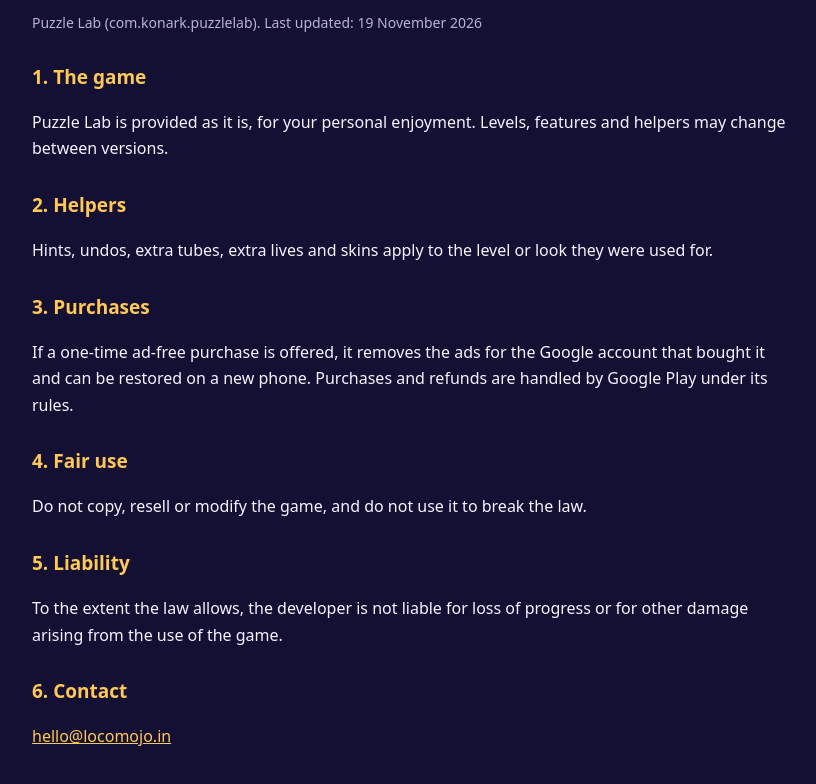
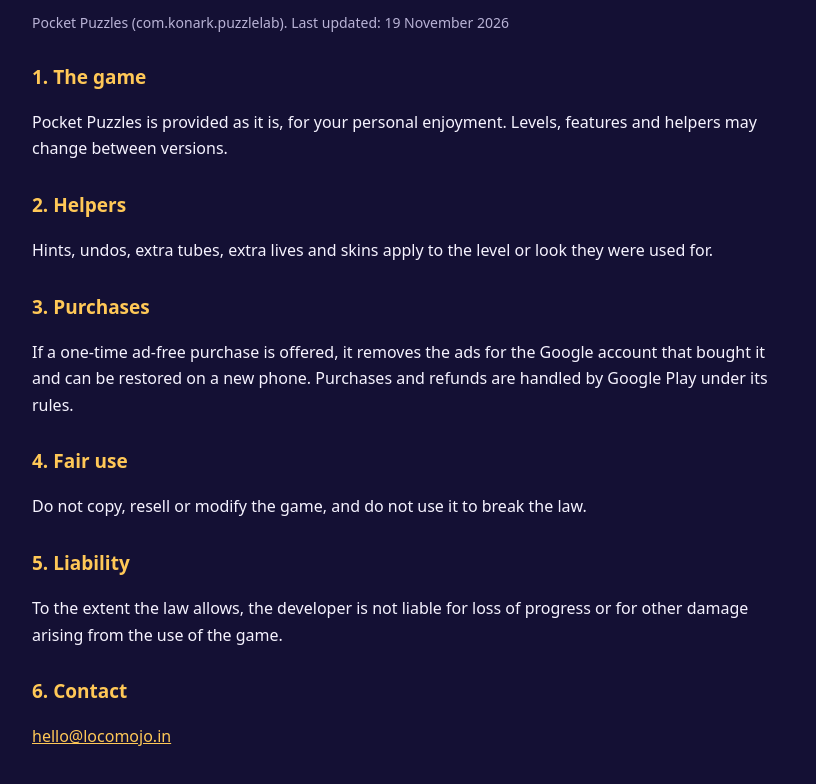
Before and after one commit to konarkjha/puzzlelab-site, a plain HTML site: page terms.html in a window 1280 px wide. Shown: the part 126-910 px from the top of the page, without its empty margins (228-1044 px from the left). Drawn offline with Linux system fonts and the light colour scheme.

Commit message:
Rename to Pocket Puzzles
Co-Authored-By: Claude Fable 5.2 <noreply@anthropic.com>

```diff
--- a/terms.html
+++ b/terms.html
@@ -1,11 +1,11 @@
 <!doctype html><html lang="en"><head><meta charset="utf-8"><meta name="viewport" content="width=device-width,initial-scale=1">
-<title>Terms of Use: Puzzle Lab</title><style>body{margin:0;background:#141034;color:#f6f3ff;font:16px/1.65 system-ui,Segoe UI,Roboto,sans-serif}
+<title>Terms of Use: Pocket Puzzles</title><style>body{margin:0;background:#141034;color:#f6f3ff;font:16px/1.65 system-ui,Segoe UI,Roboto,sans-serif}
 main{max-width:760px;margin:0 auto;padding:32px 20px 64px}h1{font-size:30px;margin:8px 0}h2{font-size:19px;margin:28px 0 6px;color:#ffc857}
 a{color:#ffc857}nav{font-size:14px;margin-bottom:18px}.muted{color:#b9b3d6;font-size:14px}</style></head><body><main>
 <nav><a href="index.html">About</a> &middot; <a href="privacy.html">Privacy</a> &middot; <a href="terms.html">Terms</a></nav>
 <h1>Terms of Use</h1>
-<p class="muted">Puzzle Lab (com.konark.puzzlelab). Last updated: 19 November 2026</p>
-<h2>1. The game</h2><p>Puzzle Lab is provided as it is, for your personal enjoyment. Levels, features and helpers may change between versions.</p>
+<p class="muted">Pocket Puzzles (com.konark.puzzlelab). Last updated: 19 November 2026</p>
+<h2>1. The game</h2><p>Pocket Puzzles is provided as it is, for your personal enjoyment. Levels, features and helpers may change between versions.</p>
 <h2>2. Helpers</h2><p>Hints, undos, extra tubes, extra lives and skins apply to the level or look they were used for.</p>
 <h2>3. Purchases</h2><p>If a one-time ad-free purchase is offered, it removes the ads for the Google account that bought it and can be restored on a new phone. Purchases and refunds are handled by Google Play under its rules.</p>
 <h2>4. Fair use</h2><p>Do not copy, resell or modify the game, and do not use it to break the law.</p>
```
Also changed, not shown: index.html (+2 -2 lines), privacy.html (+3 -3 lines).
